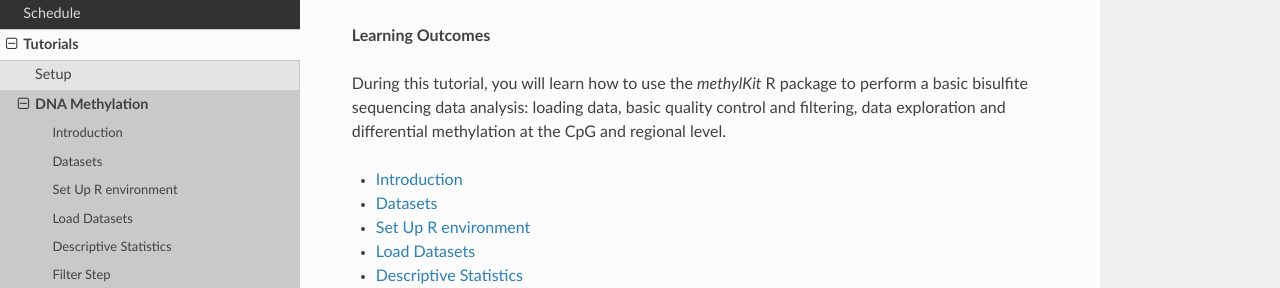
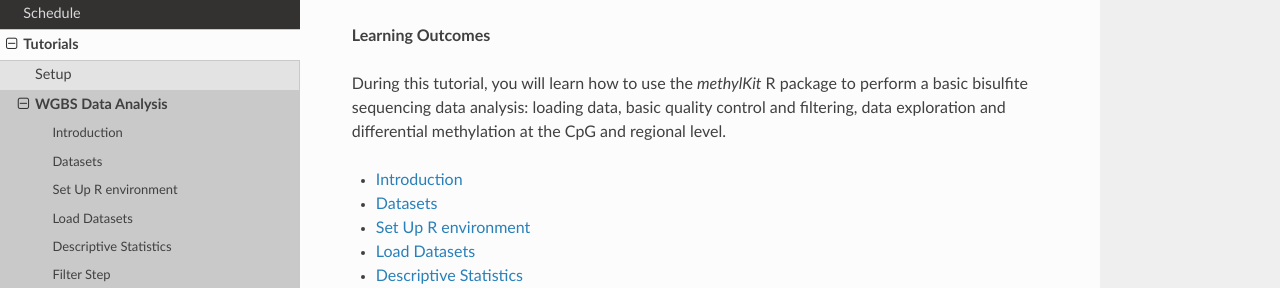
Before and after one commit to NBISweden/ngi-nbis-epigenomics-hands-on, a Sphinx documentation site: the page built from docs/content/tutorials/methylationSeq/Seq_Tutorial.rst, in a window 1280 px wide. Shown: the part 136-424 px from the top of the page. Built offline with Sphinx 7.4.7 and the Read the Docs theme 3.1.0, drawn with Linux system fonts in a browser that asks for light colours; pages that are not in the unit, such as notebooks, are missing from menus.

Commit message:
ONT tutorial added

```diff
--- a/docs/content/tutorials.rst
+++ b/docs/content/tutorials.rst
@@ -7,5 +7,6 @@
    :maxdepth: 1
 
    Setup <tutorials/setup/lab-setup.rst>
-   DNA Methylation <tutorials/methylationSeq/Seq_Tutorial.rst>
+   WGBS Data Analysis <tutorials/methylationSeq/Seq_Tutorial.rst>
+   ONT Data Processing <tutorials/ONT/ONT_Tutorial.rst>
    Workflow Managers <tutorials/nextflow/nextflow.rst>
```
